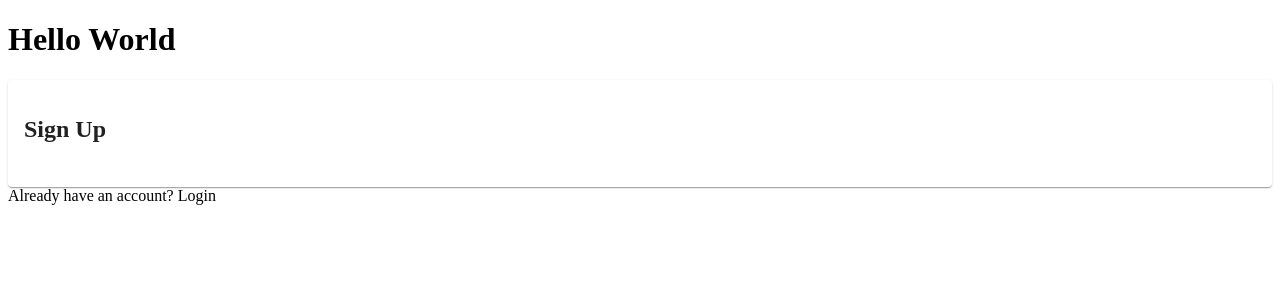
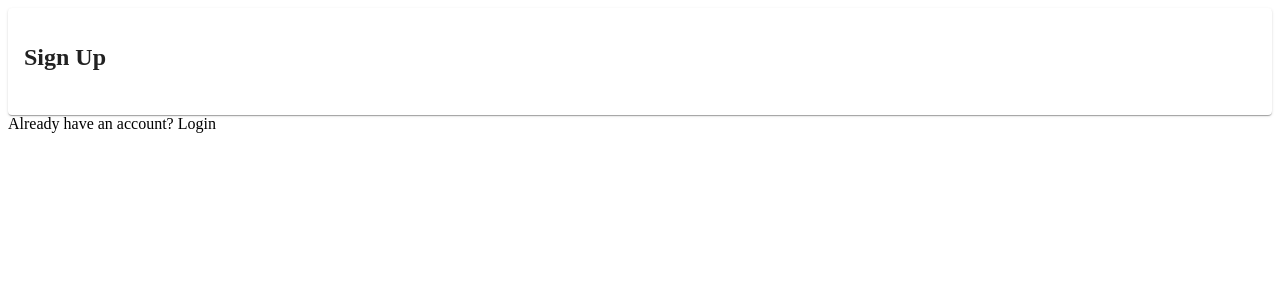
Before and after one commit to manuellara/StrEats, a React (Create React App) app: page / in a window 1280 px wide. Shown: the top 300 px of the page. Built offline with nearby package versions, Linux system fonts and the light colour scheme.

Commit message:
removed layout component

```diff
--- a/src/App.js
+++ b/src/App.js
@@ -1,14 +1,12 @@
 import React from 'react';
 
 // components
-import Layout from './components/Layout';
 import Signup from './components/Signup';
 
 
 function App() {
   return (
     <div>
-      <Layout />
       <Signup />
     </div>
   );
--- a/src/components/Layout.js
+++ /dev/null
@@ -1,10 +0,0 @@
-import React from 'react'
-
-// rfc
-export default function Layout() {
-    return (
-        <div>
-            <h1>Hello World</h1>
-        </div>
-    )
-}
--- a/src/components/Signup.js
+++ b/src/components/Signup.js
@@ -1,7 +1,6 @@
 import React from "react";
 import { makeStyles } from "@material-ui/core/styles";
 import { Card, CardContent } from "@material-ui/core";
-
 
 
 const useStyles = makeStyles({
```
